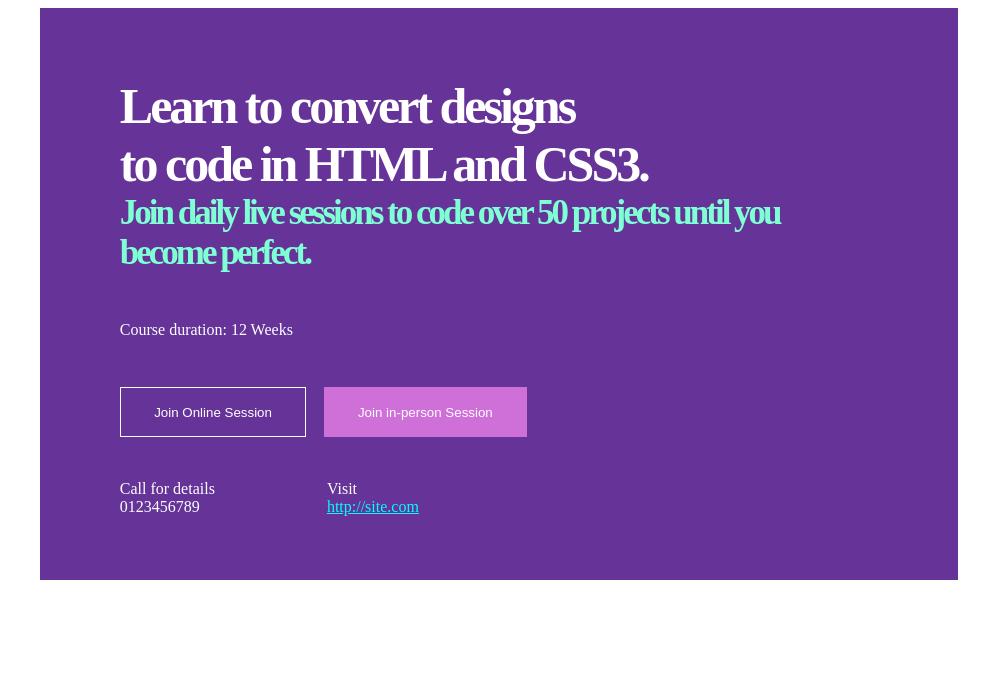
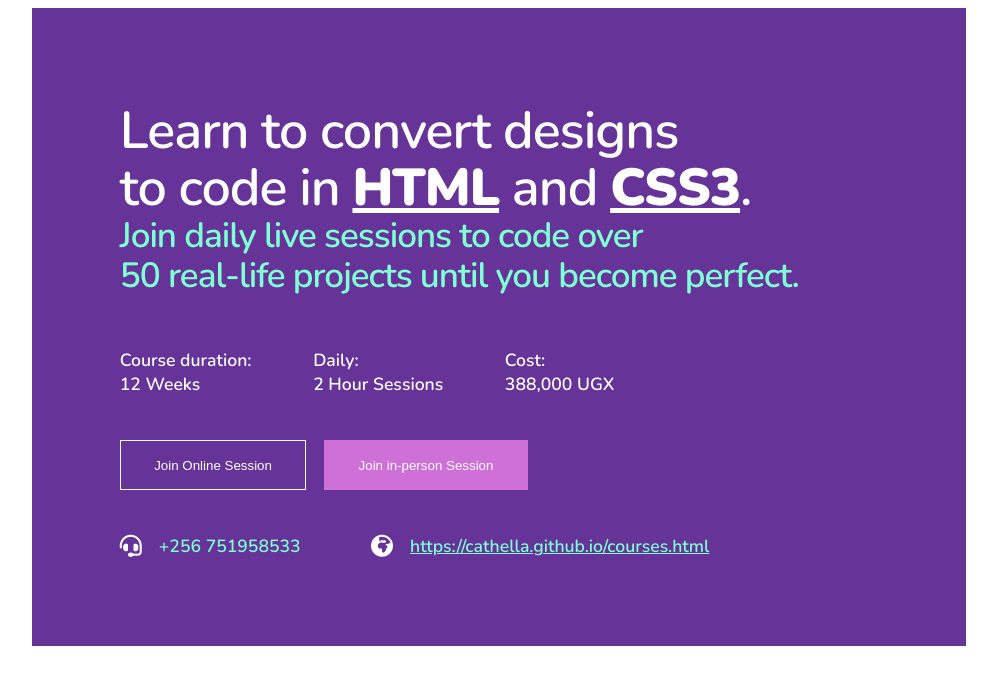
Before and after one commit to Cathella/course-poster, a plain HTML site: page index.html in a window 1280 px wide. Shown: the whole page, without its empty margins (141-1138 px from the left). Drawn offline with nearby package versions, Linux system fonts and the light colour scheme.

Commit message:
add font and more styles

```diff
--- a/index.html
+++ b/index.html
@@ -3,36 +3,45 @@
 <head>
   <meta charset="UTF-8">
   <meta name="viewport" content="width=device-width, initial-scale=1.0">
-  <title>Document</title>
+  <title>Poster</title>
+  <link href="https://fonts.googleapis.com/css2?family=Nunito:wght@600;900&display=swap" rel="stylesheet">
   <link rel="stylesheet" href="style.css">
 </head>
 <body>
   <div class="container">
     <div>
-      <h1 class="font-weight-normal">
+      <h1>
         <span class="primary">
-          Learn to convert designs <br>to code in HTML and CSS3.<br>
+          Learn to convert designs <br>to code in <strong style="text-decoration: underline;">HTML</strong> and <strong style="text-decoration: underline;">CSS3</strong>.<br>
         </span>
         <span class="secondary">
-          Join daily live sessions to code over 50 projects until you become perfect.
+          Join daily live sessions to code over <br>50 real-life projects until you become perfect.
         </span>
       </h1>
     </div>
-    <p style="margin: 3em 0;">Course duration: 12 Weeks</p>
+    <div style="display: flex;">
+      <p style="margin: 1em 0 2.5em;">Course duration: <br>12 Weeks</p>
+      <p style="margin: 1em 0 2.5em 3.5em;">Daily: <br>2 Hour Sessions</p>
+      <p style="margin: 1em 0 2.5em 3.5em;">Cost: <br>388,000 UGX</p>
+    </div>
     <div>
       <button>Join Online Session</button>
       <button class="in-person">Join in-person Session</button>
     </div>
     <div style="display: flex;">
       <p>
-        <span>Call for details</span><br>
-        <span>0123456789</span>
+        <span><i class="fas fa-lg fa-headset"></i></span>
+        <span style="margin-left: 0.7em; color: aquamarine;">+256 751958533</span>
       </p>
-      <p style="margin: 1em auto 0 7em;">
-        <span>Visit <span><br>
-        <span><a href="#" style="color: aqua;">http://site.com</a></span>
+      <p style="margin: 1em auto 0 4em;">
+        <span><i class="fas fa-lg fa-globe-africa"></i><span>
+        <span><a href="https://cathella.github.io/courses.html" style="color: aquamarine; margin-left: 0.7em;">https://cathella.github.io/courses.html</a></span>
       </p>
     </div>
   </div>
+  <script
+		src="https://kit.fontawesome.com/7290f27402.js"
+		crossorigin="anonymous"
+  ></script>
 </body>
 </html>
--- a/style.css
+++ b/style.css
@@ -1,5 +1,9 @@
+* {
+  font-family: Nunito, sans-serif;
+}
+
 body {
-  font-family: sans serif;
+  font-size: 1.1em;
 }
 
 .container {
@@ -7,20 +11,24 @@ body {
   margin: 0 auto;
   background: rebeccapurple;
   color: white;
-  padding: 3em 5em;
+  padding: 4em 5em;
 }
 
 h1 {
-  letter-spacing: -3px;
+  letter-spacing: -1px;
+  line-height: 1.1;
+  margin-bottom: 1em;
 }
 
 .primary {
-  font-size: 50px;
+  font-size: 52px;
+  font-weight: normal;
 }
 
 .secondary {
   color: aquamarine;
   font-size: 35px;
+  font-weight: normal;
 }
 
 button {
```
